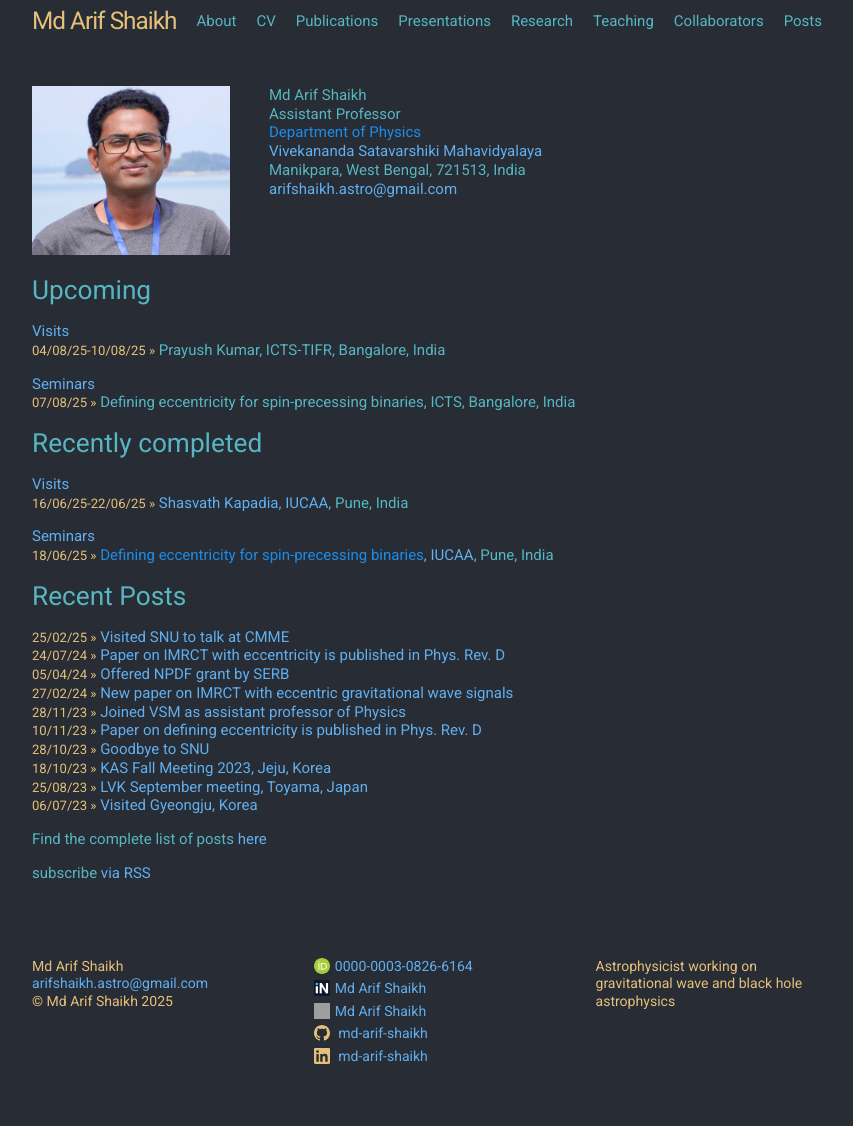
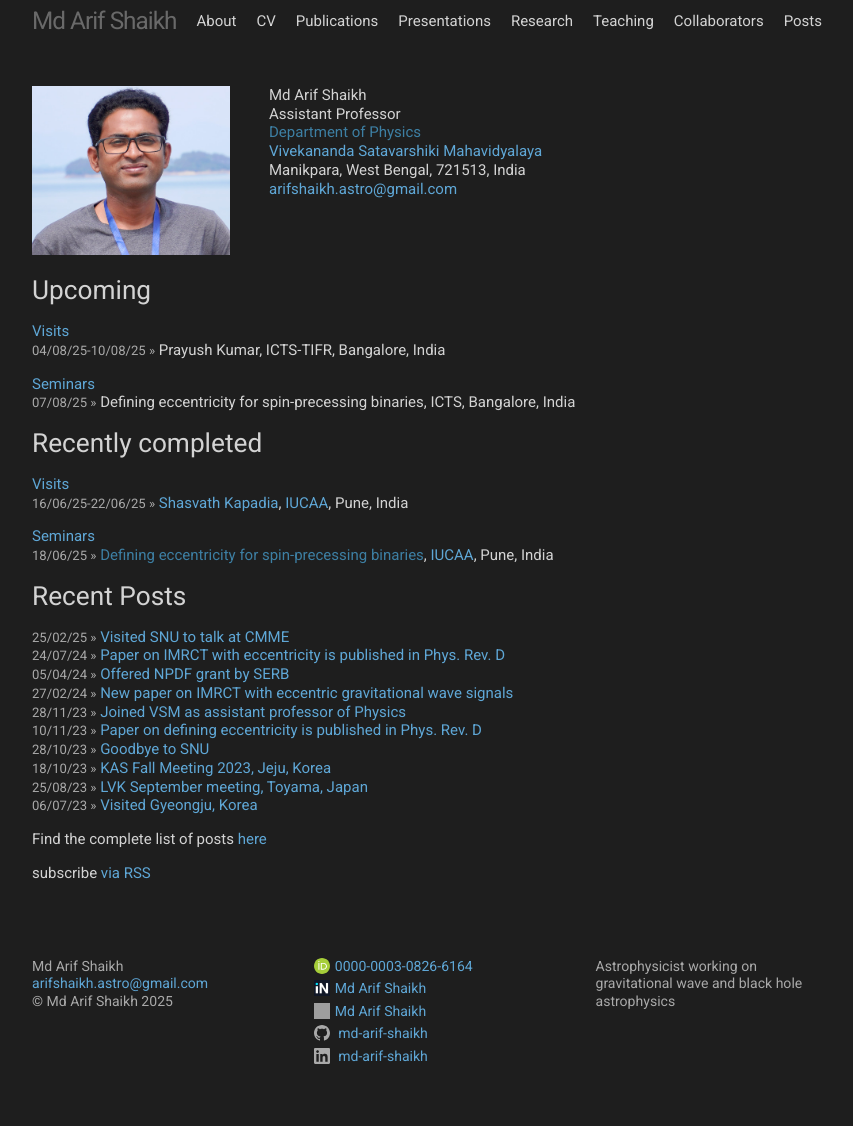
Before and after one commit to md-arif-shaikh/md-arif-shaikh.github.io, a Jekyll site: the page built from index.md, in a window 1280 px wide. Shown: the whole page, without its empty margins (213-1066 px from the left). Built offline with Jekyll 4.4.1, drawn with Linux system fonts in a browser that asks for light colours; grey boxes are pictures that could not be loaded.

Commit message:
change colors

```diff
--- a/_sass/minima.scss
+++ b/_sass/minima.scss
@@ -19,16 +19,19 @@ $base-line-height: 1.25 !default;
 
 $spacing-unit:     30px !default;
 
-$text-color:       #56B6C2 !default;
-$background-color: #282C34 !default;
-$brand-color:      #61AFEF !default;
+$text-color:       #D3D3D3 !default; // Light Gray for primary text
+$background-color: #1E1E1E !default; // Dark Gray for page background
+$brand-color:      #4682B4 !default; // Muted Blue for branding elements
+$link-color:       #5FA7D6 !default; // Lightened version of your brand color
+$link-hover-color: #7FC0EA !default; // even lighter on hover
+$link-active-color: #3D7FA3 !default; // slightly darker tint
 
-$grey-color:       #E5C07B !default;
-$grey-color-light: lighten($grey-color, 40%) !default;
-$grey-color-dark:  darken($grey-color, 0%) !default;
+$grey-color:       #A9A9A9 !default; // Medium Gray for secondary elements
+$grey-color-light: #E0E0E0 !default; // Off-White for subtle highlights
+$grey-color-dark:  #696969 !default; // Darker Gray for muted elements
 
-$code-color: $grey-color !default;
-$code-background: $background-color !default;
+$code-color:       #D4A017 !default; // Soft Gold for code text
+$code-background:  #2A2A2A !default; // Slightly Lighter Dark Gray for code blocks
 
 $table-text-align: left !default;
 
--- a/_sass/minima/_base.scss
+++ b/_sass/minima/_base.scss
@@ -96,6 +96,7 @@ li {
  * Headings
  */
 h1, h2, h3, h4, h5, h6 {
+  font-size: $header-font-size;
   font-weight: $base-font-weight;
 }
 
@@ -105,15 +106,15 @@ h1, h2, h3, h4, h5, h6 {
  * Links
  */
 a {
-  color: $brand-color;
+  color: $link-color;
   text-decoration: none;
 
   &:visited {
-    color: darken($brand-color, 15%);
+    color: $link-active-color;
   }
 
   &:hover {
-    color: $text-color;
+    color: $link-hover-color;
     text-decoration: underline;
   }
 
--- a/_sass/minima/_layout.scss
+++ b/_sass/minima/_layout.scss
@@ -282,3 +282,39 @@ Width: 100%;
     clear: both;
   }
 }
+
+.column-left-eq, .column-right-eq {
+  width: 100%;
+  margin-right: 5%;
+  margin-bottom: 5%;
+  float:center;
+}
+@media (min-width: 48em) {
+.column-left-eq {
+    width: 45%;
+    margin-right: 2.5%;
+    margin-bottom: 2.5%;
+    float:left;
+}
+.column-right-eq {
+    width: 45%;
+    margin-left: 2.5%;
+    float:right;
+}
+
+.columns {
+  content:"";
+  display: table;
+  clear: both;
+}
+}
+
+hr.research-top {
+  border-radius: 1px;
+  color: $grey-color-dark;
+}
+
+hr.research-bottom {
+  border-radius: 1px;
+  color: $grey-color-dark;
+}
```
